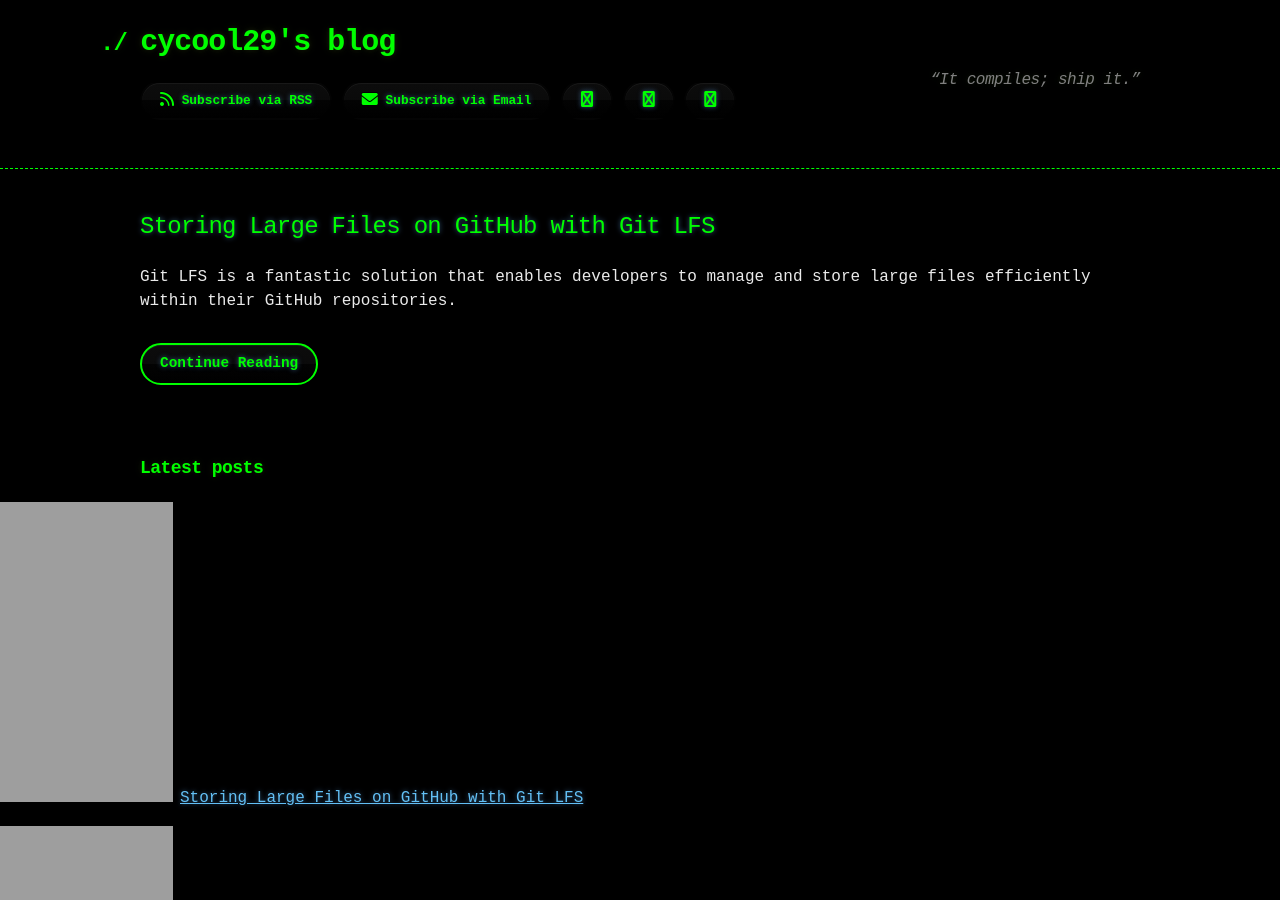
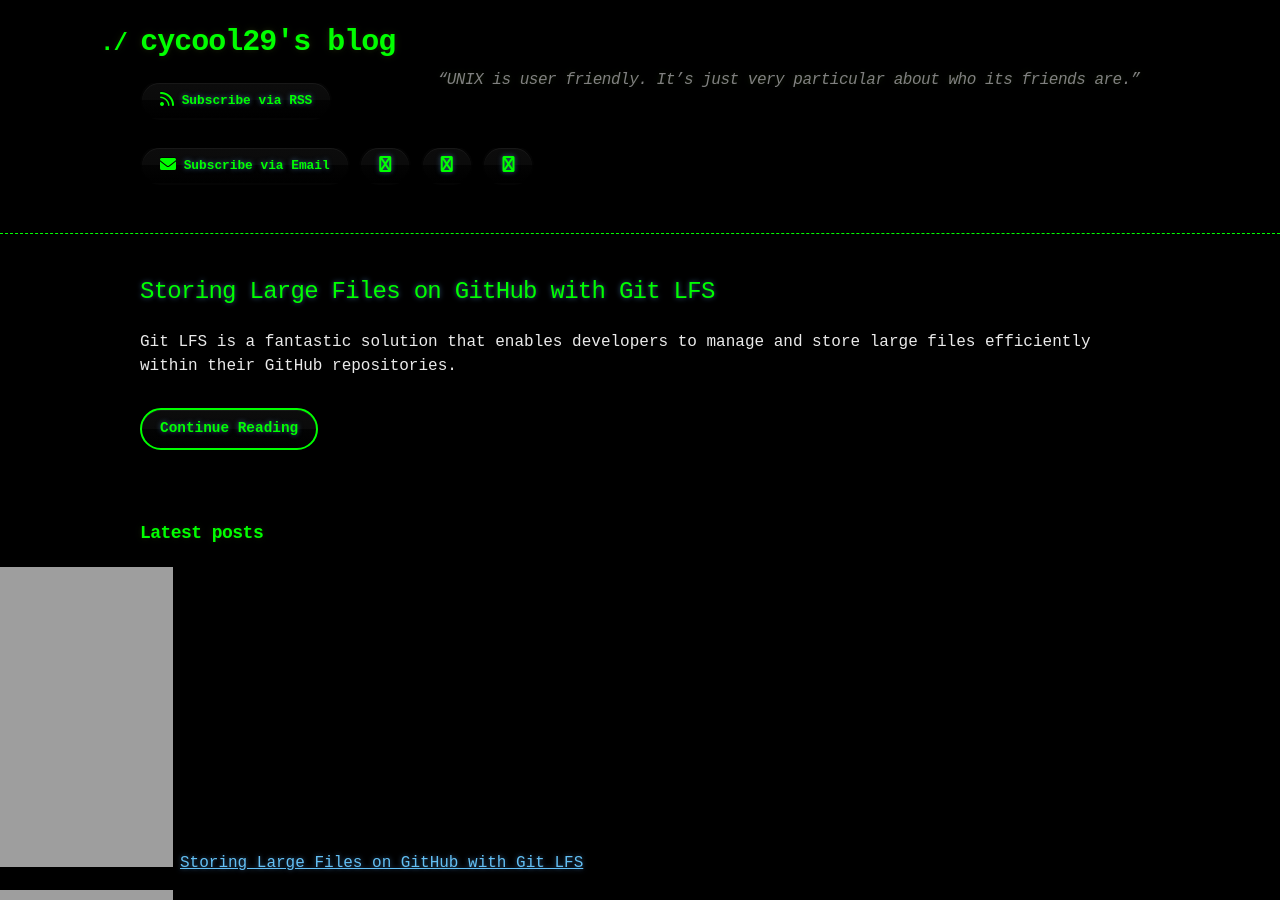
Before and after one commit to cycool29/cycool29.github.io, a Jekyll site: the page built from index.md, in a window 1280 px wide and 900 px high. Built offline with Jekyll 4.4.1, drawn with Linux system fonts in a browser that asks for light colours; a style sheet for code colours, icons or effects is not loaded.

Commit message:
Update quotes

```diff
--- a/_config.yml
+++ b/_config.yml
@@ -1,5 +1,5 @@
 title: cycool29's blog
-description: "“It compiles; ship it.” "
+description: "“UNIX is user friendly. It’s just very particular about who its friends are.” "
 bio: A high school student. Intermediate in Python, Git, Bash. Learning JavaScript. He/Him. "
 author: cycool29
 url: https://cycool29.github.io
```
